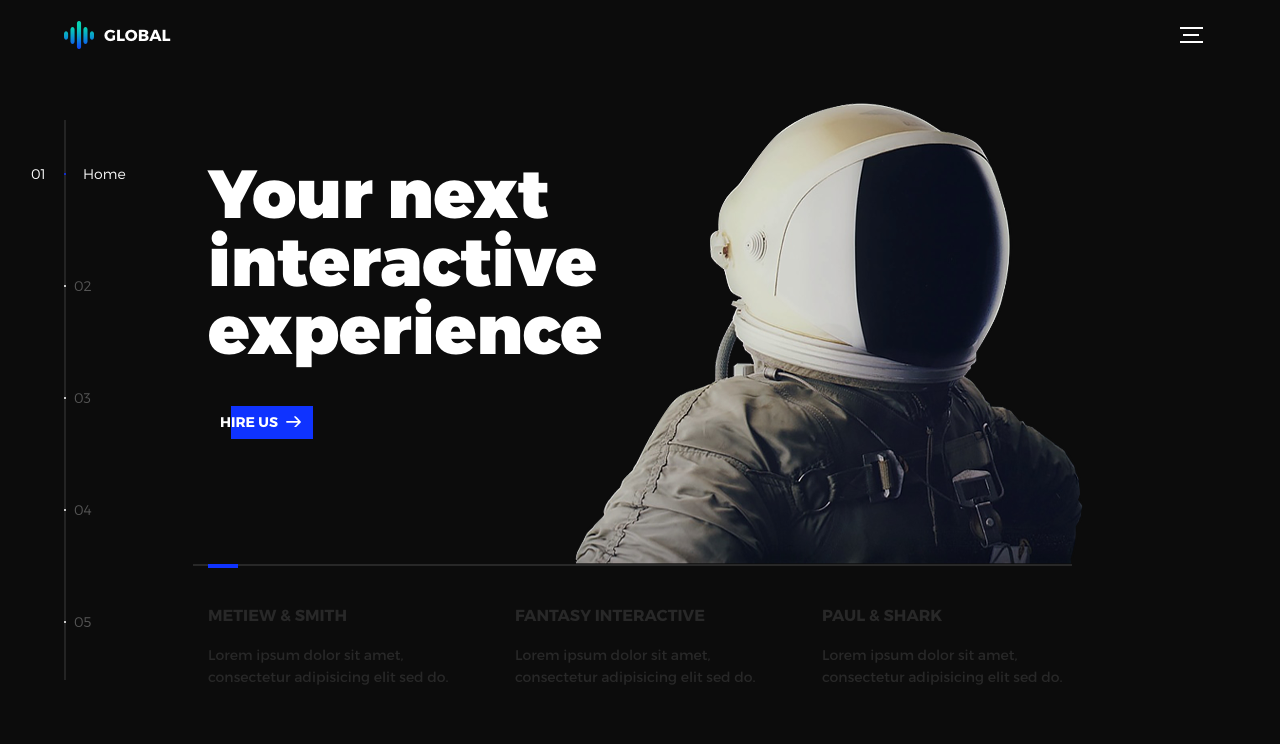
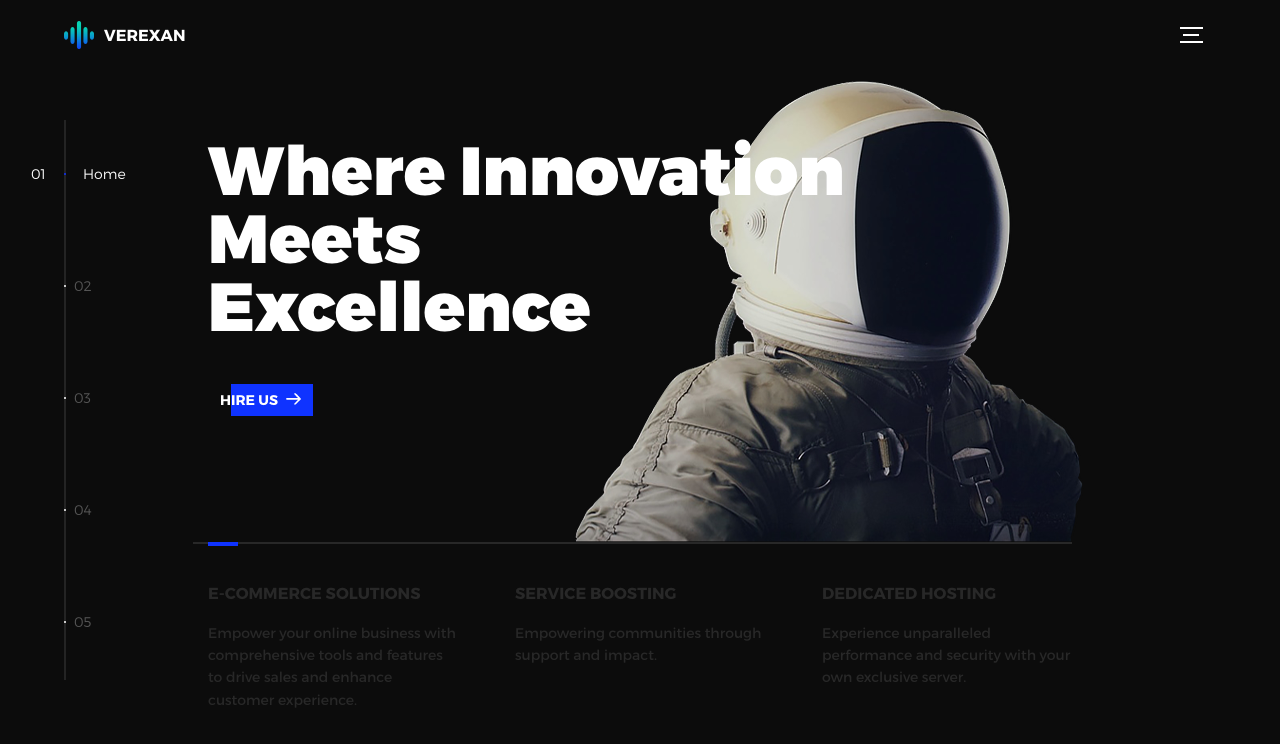
Before and after one commit to hitnsprinz/hitnsprinz.github.io, a plain HTML site: page index.html in a window 1280 px wide. Drawn offline with nearby package versions, Linux system fonts and the light colour scheme.

Commit message:
Update index.html

```diff
--- a/index.html
+++ b/index.html
@@ -16,9 +16,9 @@
 <div class="device-notification">
   <a class="device-notification--logo" href="#0">
     <img src="assets/img/logo.png" alt="Global">
-    <p>Global</p>
+    <p>Verexan</p>
   </a>
-  <p class="device-notification--message">Global has so much to offer that we must request you orient your device to portrait or find a larger screen. You won't be disappointed.</p>
+  <p class="device-notification--message">Verexan has so much to offer that we must request you orient your device to portrait or find a larger screen. You won't be disappointed.</p>
 </div>
 
 <div class="perspective effect-rotate-left">
@@ -28,9 +28,9 @@
         <header class="header">
           <a class="header--logo" href="#0">
             <img src="assets/img/logo.png" alt="Global">
-            <p>Global</p>
+            <p>Verexan</p>
           </a>
-          <button class="header--cta cta">Hire Us</button>
+          <button class="header--cta cta">Join Us</button>
           <div class="header--nav-toggle">
             <span></span>
           </div>
@@ -48,7 +48,7 @@
           <li class="l-section section section--is-active">
             <div class="intro">
               <div class="intro--banner">
-                <h1>Your next<br>interactive<br>experience</h1>
+                <h1>Where Innovation<br>Meets<br>Excellence</h1>
                 <button class="cta">Hire Us
                   <svg version="1.1" id="Layer_1" xmlns="http://www.w3.org/2000/svg" xmlns:xlink="http://www.w3.org/1999/xlink" x="0px" y="0px" viewBox="0 0 150 118" style="enable-background:new 0 0 150 118;" xml:space="preserve">
                   <g transform="translate(0.000000,118.000000) scale(0.100000,-0.100000)">
@@ -61,16 +61,16 @@
               </div>
               <div class="intro--options">
                 <a href="#0">
-                  <h3>Metiew &amp; Smith</h3>
-                  <p>Lorem ipsum dolor sit amet, consectetur adipisicing elit sed do.</p>
+                  <h3>E-Commerce Solutions</h3>
+                  <p>Empower your online business with comprehensive tools and features to drive sales and enhance customer experience.</p>
                 </a>
                 <a href="#0">
-                  <h3>Fantasy interactive</h3>
-                  <p>Lorem ipsum dolor sit amet, consectetur adipisicing elit sed do.</p>
+                  <h3>Service Boosting</h3>
+                  <p>Empowering communities through support and impact.</p>
                 </a>
                 <a href="#0">
-                  <h3>Paul &amp; shark</h3>
-                  <p>Lorem ipsum dolor sit amet, consectetur adipisicing elit sed do.</p>
+                  <h3>Dedicated Hosting</h3>
+                  <p>Experience unparalleled performance and security with your own exclusive server.</p>
                 </a>
               </div>
             </div>
```
